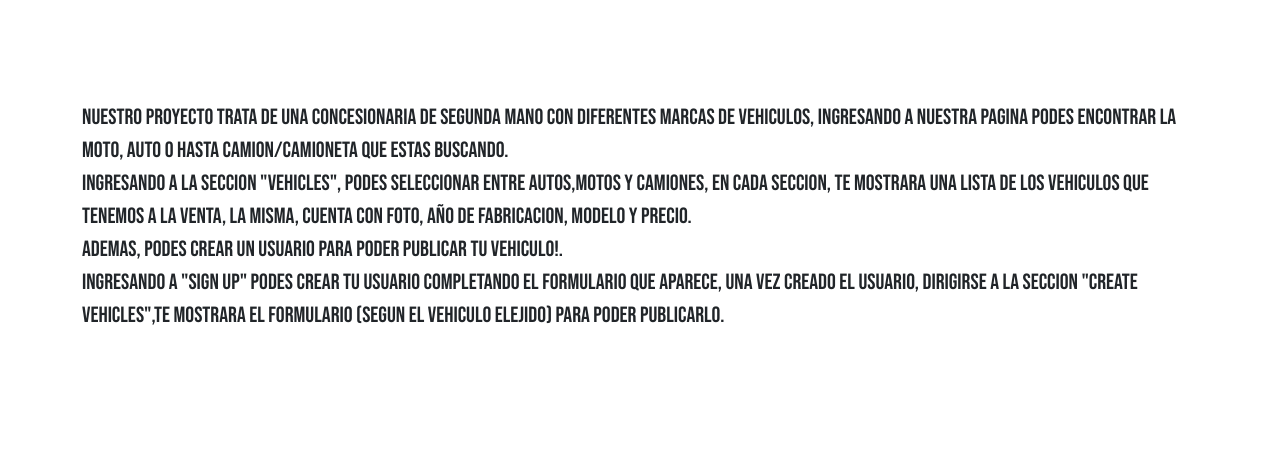
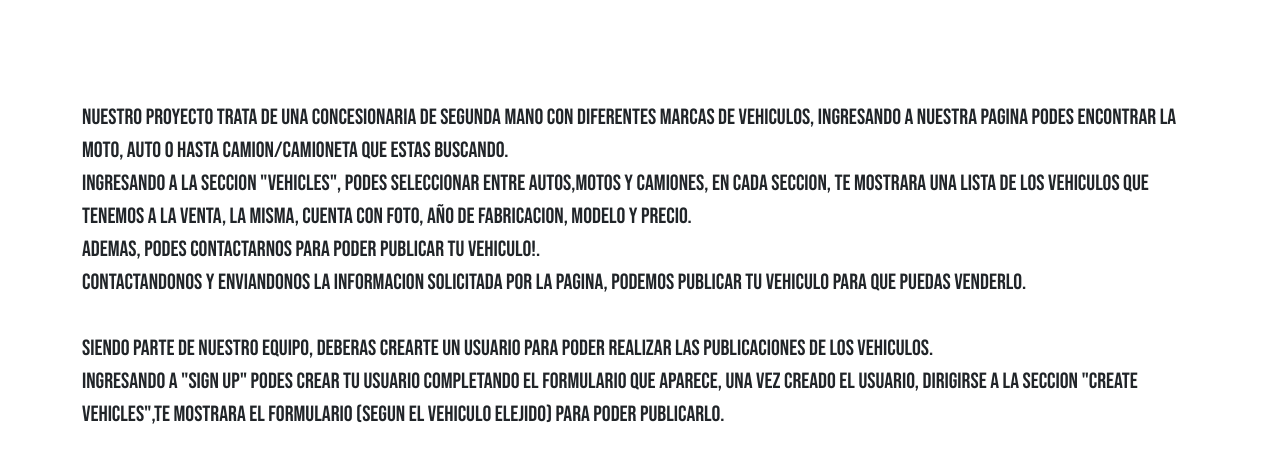
Before and after one commit to Fpagnotta/CoderProyecto, a Django app: page /about_us/ in a window 1280 px wide. Shown: the part 251-714 px from the top of the page. Run offline with Django 4.2, Linux system fonts and the light colour scheme.

Commit message:
arreglo about us

```diff
--- a/templates/about_us.html
+++ b/templates/about_us.html
@@ -9,7 +9,10 @@
         <h3 style="font-family: Bebas Neue;font-style: italic;">Dueños: pagnotta francisco - florencia garcia </h3>
             <p style="font-family: Bebas Neue;font-size: 22px;margin-top:10rem;">Nuestro proyecto trata de una concesionaria de segunda mano con diferentes marcas de vehiculos, ingresando a nuestra pagina podes encontrar la moto, auto o hasta camion/camioneta que estas buscando.<br>
                                                                 Ingresando a la seccion "Vehicles", podes seleccionar entre Autos,motos y camiones, en cada seccion, te mostrara una lista de los vehiculos que tenemos a la venta, la misma, cuenta con foto, año de fabricacion, modelo y precio. <br>
-                                                                Ademas, podes crear un usuario para poder publicar tu vehiculo!. <br>
+                                                                Ademas, podes contactarnos para poder publicar tu vehiculo!. <br>
+                                                                Contactandonos y enviandonos la informacion solicitada por la pagina, podemos publicar tu vehiculo para que puedas venderlo. <br>
+                                                                <br>
+                                                                siendo parte de nuestro equipo, deberas crearte un usuario para poder realizar las publicaciones de los vehiculos. <br>
                                                                 Ingresando a "sign up" podes crear tu usuario completando el formulario que aparece, una vez creado el usuario, dirigirse a la seccion "create vehicles",te mostrara el formulario (segun el vehiculo elejido) para poder publicarlo.
             </p>
 </div>
```
Also changed, not shown: db.sqlite3, media/cars/prueba.jpg (added), media/cars/prueba_acEkyMj.jpg (added).
